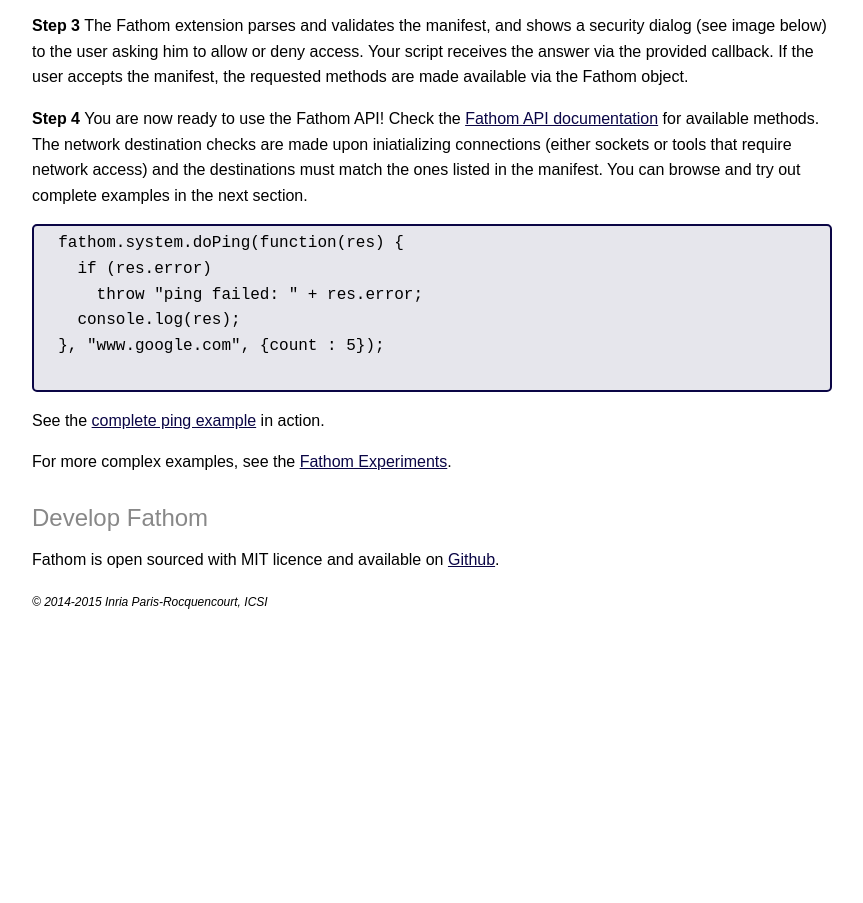
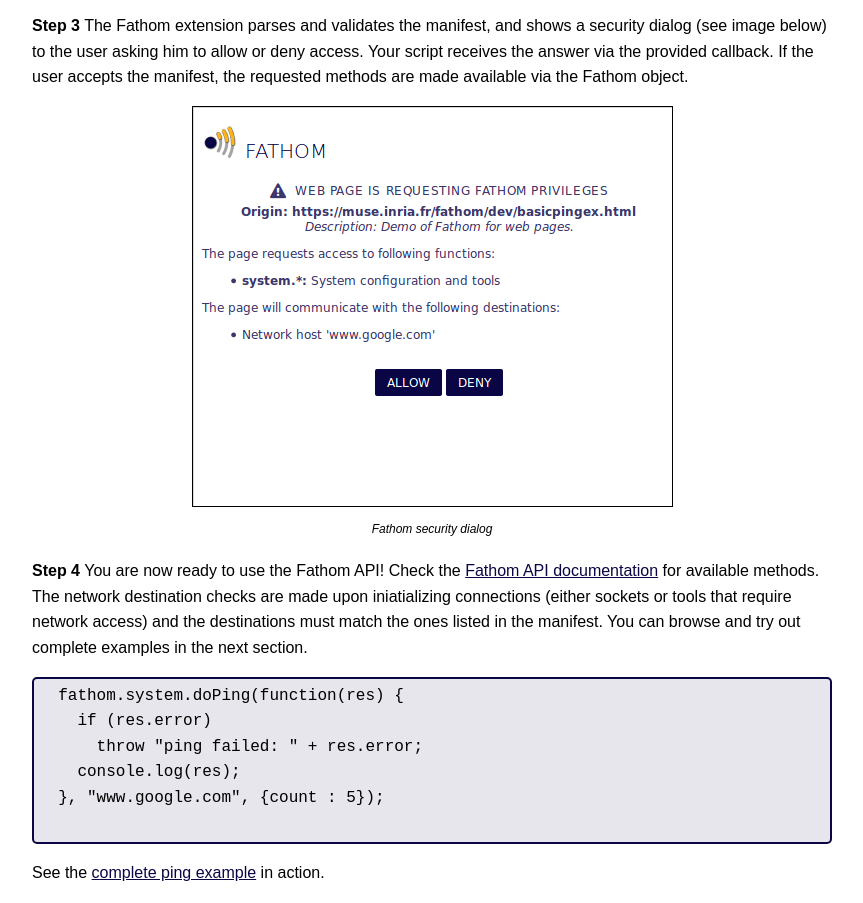
Before and after one commit to rsommerard/fathom.web, a plain HTML site: page dev/index.html in a window 1280 px wide. Shown: the part 934-1837 px from the top of the page, without its empty margins (208-1071 px from the left). Before the commit the page ends 1630 px from the top, so only its background shows below. Drawn offline with Linux system fonts and the light colour scheme.

Commit message:
sec dialog added

```diff
--- a/dev/index.html
+++ b/dev/index.html
@@ -64,6 +64,11 @@
 
 	  <p><strong>Step 3</strong> The Fathom extension parses and validates the manifest, and shows a security dialog (see image below) to the user asking him to allow or deny access. Your script receives the answer via the provided callback. If the user accepts the manifest, the requested methods are made available via the Fathom object.</p>
 
+	  <p class="center">
+	    <img alt="security dialog" src="dialog.png" style="border:1px solid" />
+	    <br/><i class="small">Fathom security dialog</i>
+	  </p>
+
 	  <p><strong>Step 4</strong> You are now ready to use the Fathom API! Check the <a href="../api/index.html">Fathom API documentation</a> for available methods. The network destination checks are made upon iniatializing connections (either sockets or tools that require network access) and the destinations must match the ones listed in the manifest. You can browse and try out complete examples in the next section.</p>
 
 	  <pre class="highlight">
@@ -78,9 +83,11 @@
 	    See the <a href="basicpingex.html">complete ping example</a> in action.
 	  </p>
 
+	  <!--
 	  <p>
 	    For more complex examples, see the <a href="../exp/index.html">Fathom Experiments</a>.
 	  </p>
+	  -->
 
 	  <h2 class="content-subhead">Develop Fathom</h2>
 
```
Also changed, not shown: dev/dialog.png (added).
